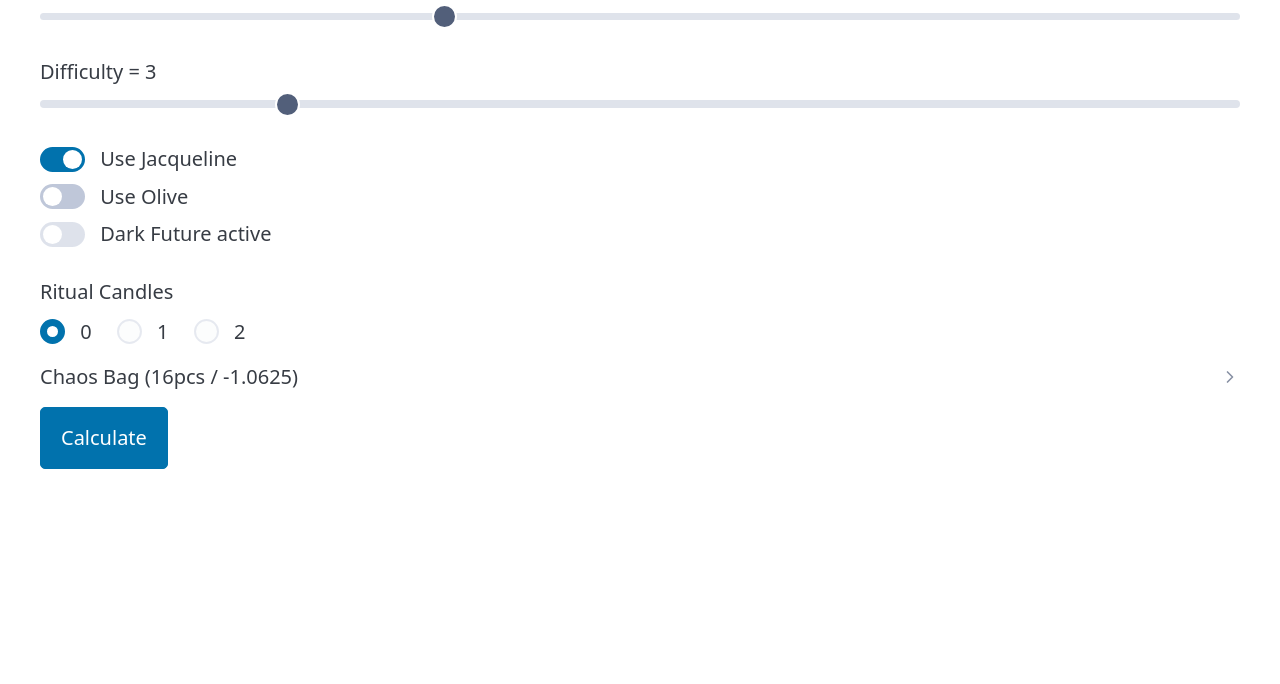
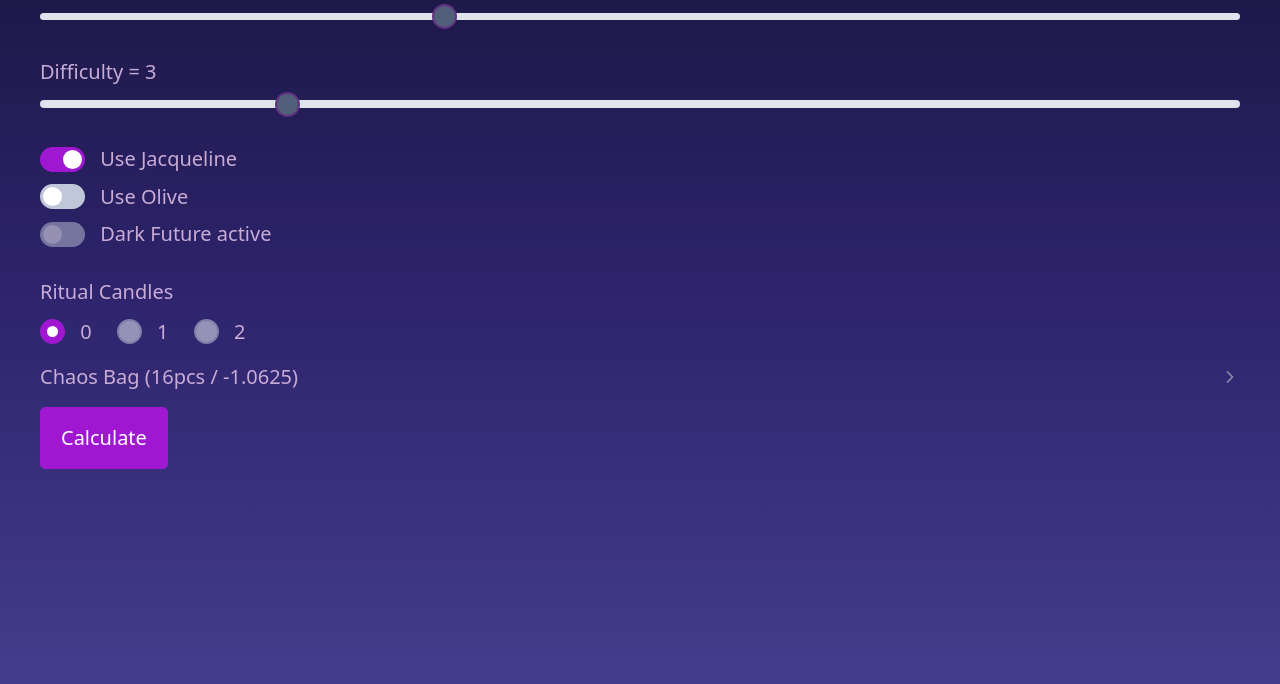
Before and after one commit to hanzki/crystal-pendulum-calculator, a plain HTML site: page index.html in a window 1280 px wide. Shown: the part 116-800 px from the top of the page. Drawn offline with nearby package versions, Linux system fonts and the light colour scheme.

Commit message:
Added some color theming to the page

```diff
--- a/index.html
+++ b/index.html
@@ -9,6 +9,7 @@
     <script src="calculatorComponent.js"></script>
     <script src="chaosBag.js"></script>
     <title>Jacqueline's little helper</title>
+    <link rel="stylesheet" href="main.css">
     <style>
         #chaosBagDetails input{
             --pico-line-height: 1;
--- /dev/null
+++ b/main.css
@@ -0,0 +1,21 @@
+/* Light color scheme (Default) */
+/* Can be forced with data-theme="light" */
+[data-theme="light"],
+:root:not([data-theme="dark"]) {
+    background: rgb(23,21,59);
+    background: linear-gradient(180deg, rgba(23,21,59,1) 0%, rgba(46,35,108,1) 50%, rgba(67,61,139,1) 100%);
+    --pico-background-color: rgb(98, 50, 130);
+    --pico-muted-border-color: rgb(121, 62, 161);
+    --pico-color: rgb(200, 172, 214);
+    --pico-muted-color: rgb(132, 105, 145);
+    --pico-h1-color: rgb(200, 172, 214);
+    --pico-h2-color: rgb(200, 172, 214);
+    --pico-text-selection-color: rgba(93, 7, 136, 0.25);
+    --pico-primary: rgb(141, 20, 201);
+    --pico-primary-background: #a017d2;
+    --pico-primary-underline: rgba(169, 19, 189, 0.5);
+    --pico-primary-hover: #9629c2;
+    --pico-primary-hover-background: #8a13bd;
+    --pico-primary-focus: rgba(157, 44, 244, 0.5);
+    --pico-primary-inverse: #fff;
+}
```
